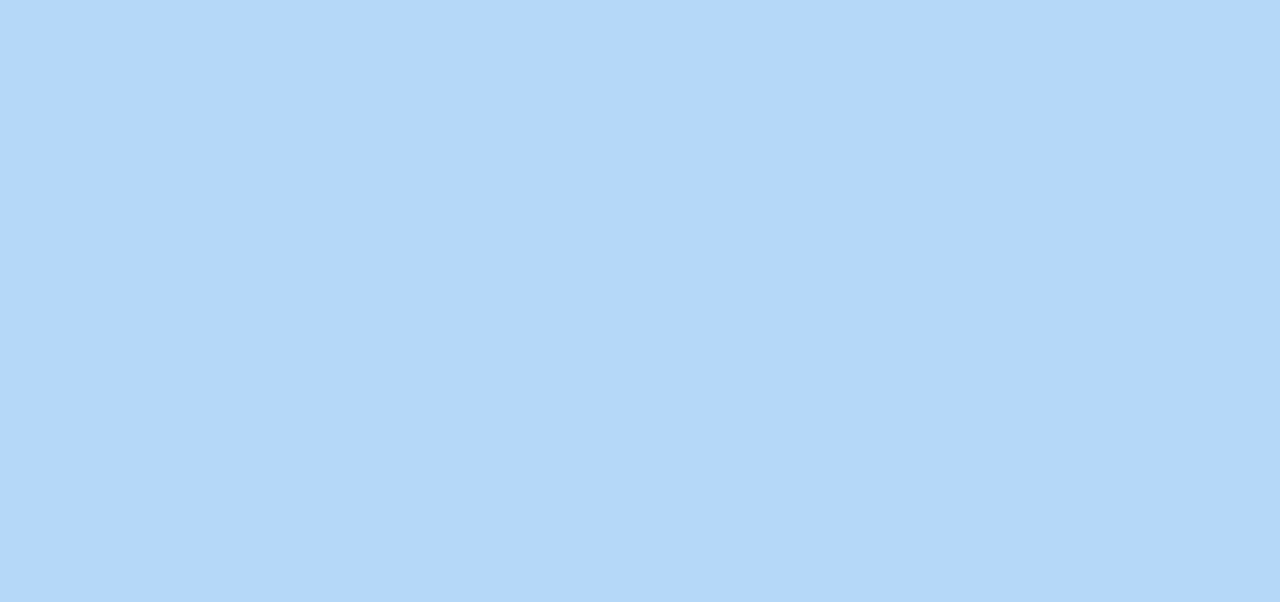
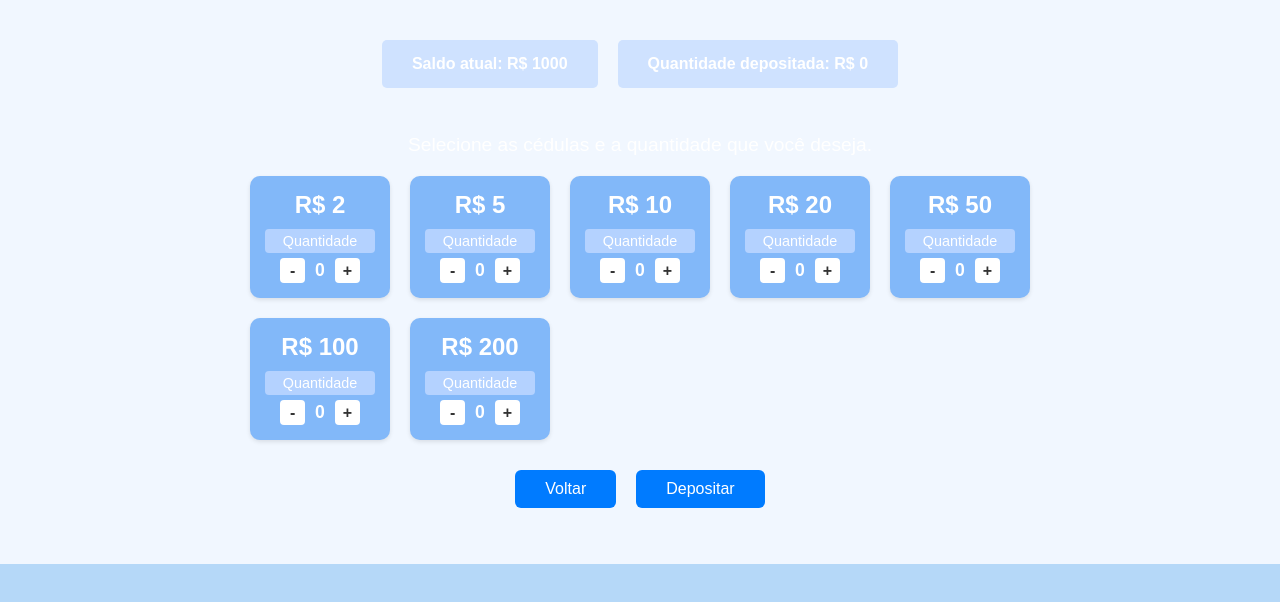
Before and after one commit to Maua-Dev/devbank_eduardo_guilherme_nikolas_front, a React (Vite) app: page /deposito in a window 1280 px wide. Before the commit this address had no page. Shown: the top 602 px of the page. Built offline with nearby package versions, Linux system fonts and the light colour scheme.

Commit message:
DEPOSITO

```diff
--- a/src/App.css
+++ b/src/App.css
@@ -136,8 +136,113 @@
   width: 40%;
 }
 
+.deposito-pagina {
+  display: flex;
+  flex-direction: column;
+  align-items: center;
+  padding: 40px;
+  font-family: Arial, sans-serif;
+  background-color: #f1f7ff;
+}
+
+.topo-info {
+  display: flex;
+  justify-content: center;
+  gap: 20px;
+  margin-bottom: 30px;
+}
+
+.info-box {
+  background-color: #cfe2ff;
+  padding: 15px 30px;
+  border-radius: 5px;
+  font-size: 1rem;
+  font-weight: bold;
+}
+
+.conteudo {
+  display: flex;
+  flex-direction: column;
+  align-items: center;
+}
+
 .instrucao {
-  font-size: 2.5rem;
+  font-size: 1.2rem;
+  margin-bottom: 20px;
+  text-align: left;
+}
+
+.container-cedulas {
+  display: grid;
+  grid-template-columns: repeat(auto-fit, minmax(140px, 1fr));
+  gap: 20px;
+  width: 100%;
+  max-width: 800px;
+  margin-bottom: 30px;
+}
+
+.cedula-box {
+  background-color: #82b8f9;
+  border-radius: 10px;
+  padding: 15px;
+  text-align: center;
+  color: white;
+  font-size: 1.5rem;
+  box-shadow: 0px 2px 4px rgba(0, 0, 0, 0.1);
+}
+
+.cedula {
+  font-weight: bold;
+  margin-bottom: 10px;
+}
+
+.controle {
+  margin-top: 10px;
+}
+
+.quantidade-label {
+  background-color: #b4d2ff;
+  padding: 4px;
+  font-size: 0.9rem;
+  border-radius: 4px;
+  margin-bottom: 5px;
+}
+
+.quantidade-controle {
   display: flex;
   align-items: center;
+  justify-content: center;
+  gap: 10px;
 }
+
+.quantidade-controle button {
+  width: 25px;
+  height: 25px;
+  font-size: 1rem;
+  font-weight: bold;
+  border: none;
+  border-radius: 4px;
+  background-color: white;
+  color: #333;
+  cursor: pointer;
+}
+
+.quantidade-controle span {
+  font-size: 1.1rem;
+  font-weight: bold;
+}
+
+.botoes {
+  display: flex;
+  gap: 20px;
+}
+
+.botao {
+  background-color: #007bff;
+  color: white;
+  border: none;
+  padding: 10px 30px;
+  font-size: 1rem;
+  border-radius: 6px;
+  cursor: pointer;
+}
--- /dev/null
+++ b/src/App.tsx
@@ -0,0 +1,18 @@
+import { BrowserRouter, Routes, Route } from "react-router-dom";
+import PrimeiraPagina from "./paginas/PrimeiraPagina";
+import SegundaPagina from "./paginas/SegundaPagina";
+import DepositoPagina from "./paginas/DepositoPagina"; // 👈 IMPORTANTE
+
+function App() {
+  return (
+    <BrowserRouter>
+      <Routes>
+        <Route path="/" element={<PrimeiraPagina />} />
+        <Route path="/segunda" element={<SegundaPagina />} />
+        <Route path="/deposito" element={<DepositoPagina />} /> {/* 👈 ESSA É A ROTA */}
+      </Routes>
+    </BrowserRouter>
+  );
+}
+
+export default App;
--- a/src/componentes/CardOpcao.tsx
+++ b/src/componentes/CardOpcao.tsx
@@ -1,9 +1,20 @@
-type Props = {
-    texto: string;
-  };
+import { useNavigate } from "react-router-dom";
+import "../App.css";
 
-  function CardOpcao({ texto }: Props) {
-    return <div className="card-opcao">{texto}</div>;
+function CardOpcao({ texto }: { texto: string }) {
+  const navigate = useNavigate();
+
+  function handleClick() {
+    if (texto === "Depositar") navigate("/deposito");
+    else if (texto === "Sacar") navigate("/saque");
+    else if (texto === "Transações") navigate("/transacoes");
   }
 
-  export default CardOpcao;
+  return (
+    <div className="card-opcao" onClick={handleClick}>
+      <p>{texto}</p>
+    </div>
+  );
+}
+
+export default CardOpcao;
--- a/src/main.tsx
+++ b/src/main.tsx
@@ -3,6 +3,7 @@ import ReactDOM from "react-dom/client";
 import { BrowserRouter, Route, Routes } from "react-router-dom";
 import PrimeiraPagina from "./paginas/PrimeiraPagina";
 import SegundaPagina from "./paginas/SegundaPagina";
+import DepositoPagina from "./paginas/DepositoPagina";
 
 ReactDOM.createRoot(document.getElementById('root')!).render(
   <React.StrictMode>
@@ -10,6 +11,7 @@ ReactDOM.createRoot(document.getElementById('root')!).render(
         <Routes>
           <Route path="/" Component={PrimeiraPagina} />
           <Route path="/segunda" element={<SegundaPagina />} />
+          <Route path="/deposito" element={<DepositoPagina />} />
         </Routes>
       </BrowserRouter>
   </React.StrictMode>,
--- /dev/null
+++ b/src/paginas/DepositoPagina.tsx
@@ -0,0 +1,97 @@
+import { useState } from "react";
+import { useNavigate } from "react-router-dom";
+import "../App.css";
+
+function DepositoPagina() {
+  const navigate = useNavigate();
+  const [quantidades, setQuantidades] = useState<{ [valor: number]: number }>({});
+  const [valorDepositado, setValorDepositado] = useState(0);
+  const [saldo, setSaldo] = useState(1000);
+
+  const cedulas = [2, 5, 10, 20, 50, 100, 200];
+
+  function atualizarQuantidade(valor: number, qtd: number) {
+    const novasQuantidades = { ...quantidades, [valor]: qtd };
+    setQuantidades(novasQuantidades);
+
+    const novoTotal = cedulas.reduce(
+      (acc, val) => acc + (novasQuantidades[val] || 0) * val,
+      0
+    );
+    setValorDepositado(novoTotal);
+  }
+
+  function handleDepositar() {
+    if (valorDepositado <= 0) {
+      alert("Você precisa selecionar pelo menos uma cédula.");
+      return;
+    }
+
+    fetch("https://r2ctcz6soxknyb7j5b64ffdsnm@fyfz.lambda-url.us-west-2.on.aws/deposit", {
+      method: "POST",
+      headers: { "Content-Type": "application/json" },
+      body: JSON.stringify({ notes: quantidades }),
+    })
+      .then((res) => res.json())
+      .then((data) => {
+        alert("Depósito realizado com sucesso!");
+        setSaldo(data.balance);
+        navigate("/segunda");
+      })
+      .catch(() => alert("Erro ao realizar depósito."));
+  }
+
+  return (
+    <div className="deposito-pagina">
+      <div className="topo-info">
+        <div className="info-box">Saldo atual: R$ {saldo}</div>
+        <div className="info-box">Quantidade depositada: R$ {valorDepositado}</div>
+      </div>
+
+      <div className="conteudo">
+        <div className="instrucao">
+          Selecione as cédulas e a quantidade que você deseja.
+        </div>
+
+        <div className="container-cedulas">
+          {cedulas.map((valor) => (
+            <div className="cedula-box" key={valor}>
+              <div className="cedula">R$ {valor}</div>
+              <div className="controle">
+                <div className="quantidade-label">Quantidade</div>
+                <div className="quantidade-controle">
+                  <button
+                    onClick={() =>
+                      atualizarQuantidade(valor, Math.max((quantidades[valor] || 0) - 1, 0))
+                    }
+                  >
+                    -
+                  </button>
+                  <span>{quantidades[valor] || 0}</span>
+                  <button
+                    onClick={() =>
+                      atualizarQuantidade(valor, (quantidades[valor] || 0) + 1)
+                    }
+                  >
+                    +
+                  </button>
+                </div>
+              </div>
+            </div>
+          ))}
+        </div>
+
+        <div className="botoes">
+          <button className="botao" onClick={() => navigate("/segunda")}>
+            Voltar
+          </button>
+          <button className="botao" onClick={handleDepositar}>
+            Depositar
+          </button>
+        </div>
+      </div>
+    </div>
+  );
+}
+
+export default DepositoPagina;
```
